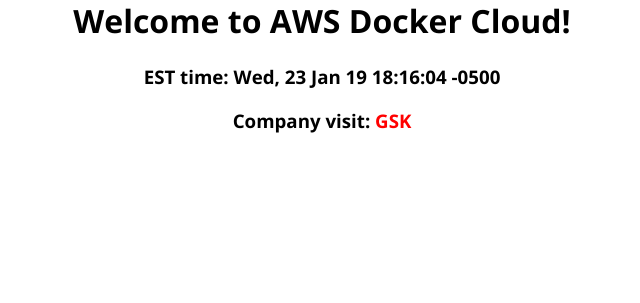
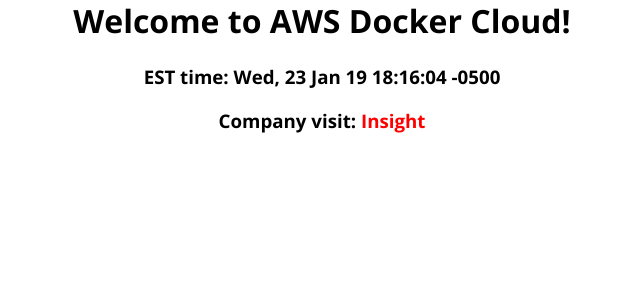
Before and after one commit to wgong/hello-aws-docker, a PHP site: page / in a window 1280 px wide. Shown: the part 213-516 px from the top of the page, without its empty margins (318-958 px from the left). Run offline with PHP 8.4, Linux system fonts and the light colour scheme; data that the repository does not hold is empty.

Commit message:
update index.php

```diff
--- a/www/index.php
+++ b/www/index.php
@@ -22,7 +22,7 @@
 
         <h3>EST time: <?php date_default_timezone_set('America/New_York'); echo date(DATE_RFC822); ?></h3>
 
-		<h3>Company visit: <font color=red>GSK</font> </h3>
+		<h3>Company visit: <font color=red> Insight </font> </h3>
 
 <?php
 	$links = [];
```
